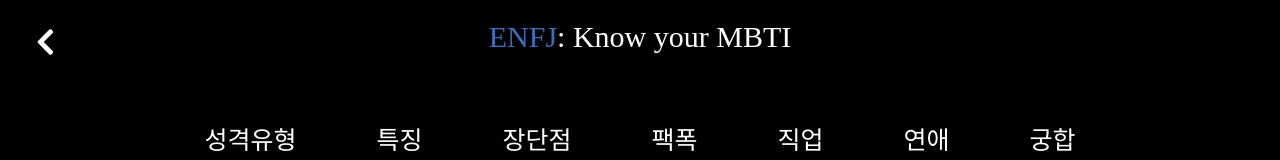
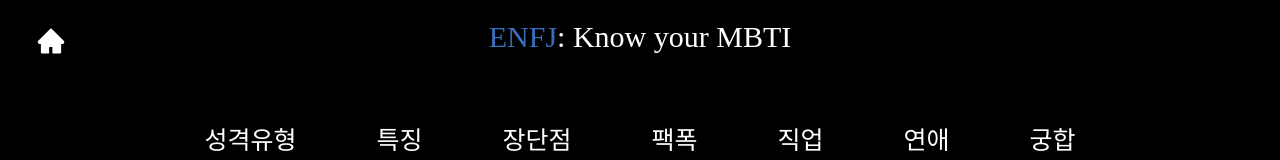
Before and after one commit to neul0129/mbti_project, a React (Create React App) app: page /profiles/ENFJ in a window 1280 px wide. Shown: the top 160 px of the page. Built offline with nearby package versions, Linux system fonts and the light colour scheme.

Commit message:
Feat: Profile페이지 icon 변경
goHome icon 변경했습니다.

```diff
--- a/package.json
+++ b/package.json
@@ -13,6 +13,7 @@
     "@testing-library/user-event": "^13.5.0",
     "react": "^17.0.2",
     "react-dom": "^17.0.2",
+    "react-icons": "^4.3.1",
     "react-router-dom": "^6.2.1",
     "react-scripts": "5.0.0",
     "web-vitals": "^2.1.4"
--- a/src/pages/Profile/index.jsx
+++ b/src/pages/Profile/index.jsx
@@ -1,7 +1,6 @@
 import { useParams } from 'react-router-dom';
 import { useNavigate } from "react-router-dom";
-import { FontAwesomeIcon } from "@fortawesome/react-fontawesome";
-import { faChevronLeft } from '@fortawesome/free-solid-svg-icons';
+import { AiFillHome } from 'react-icons/ai'
 import './style.css';
 
 // Mbti 페이지 헤더 컴포넌트
@@ -16,7 +15,7 @@ function Header({data}) {
     <>
 			<div className='profile_header'>
 				<button onClick={backHome} className='profile_goHome'>
-					<FontAwesomeIcon icon={faChevronLeft} />
+          <AiFillHome />
 				</button>
 				<div className='profile_title'>
 					<span className='profile_title_mbti' style={{color : data.color}}>{data.name}</span>
@@ -26,6 +25,7 @@ function Header({data}) {
     </>
   );
 }
+
 function Navbar(){
 	return(
 	<div className='profile_navBar'>
@@ -44,6 +44,7 @@ function Navbar(){
 // Mbti 설명 컴포넌트
 // MBTI 캐릭터 이미지 넣어야해요
 function Description({data}) {
+  console.log(data.name);
   return (
     <>
 		<div className='profile_description' id='description'>
@@ -63,7 +64,6 @@ function Description({data}) {
 						</span>
 					</div>
 				</div>
-
 				{/** 별명 */}
 				<div className='profile_nickname'>
 					<span>
```
Also changed, not shown: 2 other files (tests, documents, lock files or other folders).
